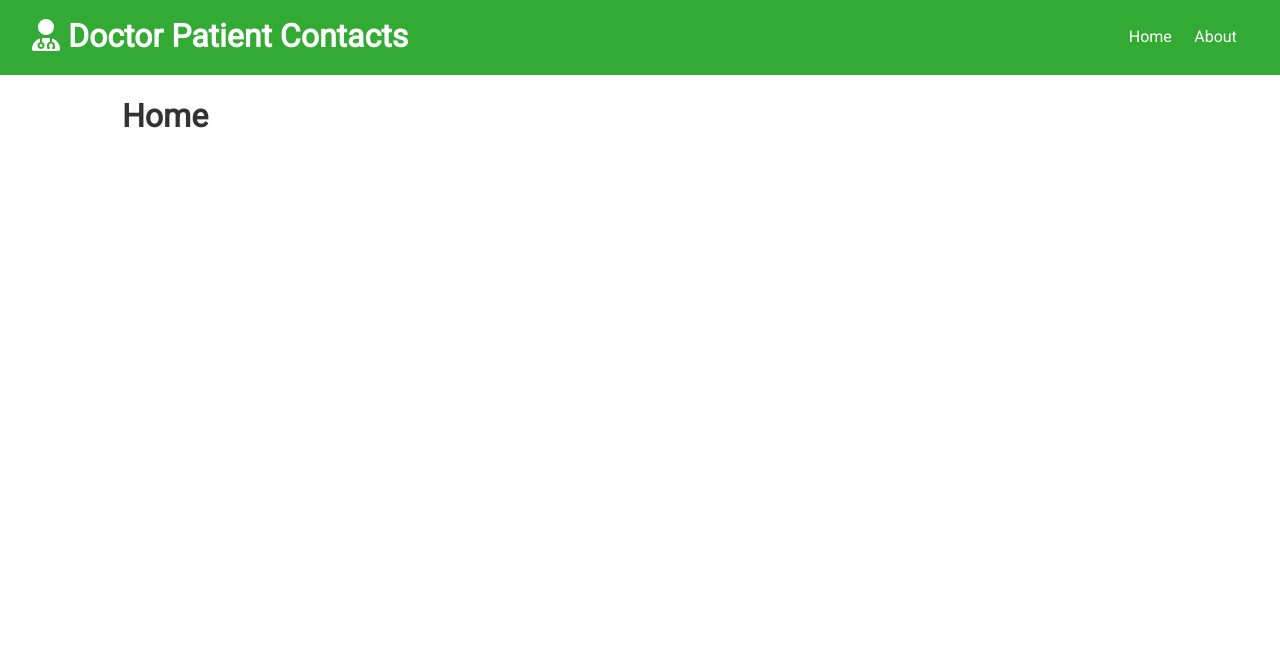
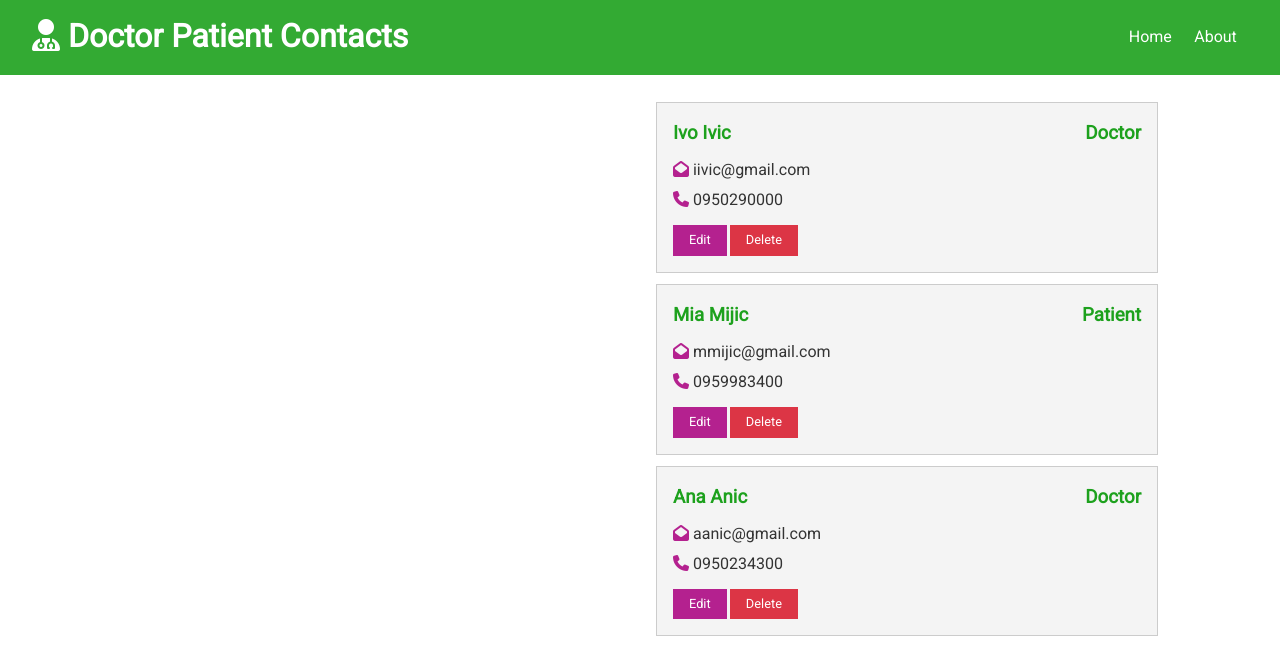
Before and after one commit to AntoniaBajic/MERN-DoctorPatientContacts, a React (Create React App) app in the folder client/: page / in a window 1280 px wide. Shown: the top 658 px of the page. Built offline with nearby package versions, Linux system fonts and the light colour scheme.

Commit message:
Contact components created

```diff
--- a/client/src/App.css
+++ b/client/src/App.css
@@ -7,6 +7,7 @@
   --light-color: #f4f4f4;
   --danger-color: #dc3545;
   --success-color: #28a745;
+  --patient-color: rgb(180, 33, 143);
 }
 
 * {
@@ -72,6 +73,10 @@ img {
 
 .text-primary {
   color: var(--primary-color);
+}
+
+.text-patient {
+  color: var(--patient-color);
 }
 
 .text-dark {
@@ -289,6 +294,13 @@ img {
   border: #ccc solid 1px;
 }
 
+.btn-patient,
+.bg-patient,
+.badge-patient {
+  background: var(--patient-color);
+  color: #fff;
+}
+
 .round-img {
   border-radius: 50%;
 }
--- a/client/src/App.js
+++ b/client/src/App.js
@@ -3,10 +3,12 @@ import { BrowserRouter as Router, Route, Switch } from "react-router-dom";
 import Navbar from "./components/layout/Navbar";
 import Home from "./components/pages/Home";
 import About from "./components/pages/About";
+import ContactState from "./context/contact/ContactState";
 import "./App.css";
 
 const App = () => {
   return (
+    <ContactState>
       <Router>
         <Fragment>
           <Navbar />
@@ -18,6 +20,7 @@ const App = () => {
           </div>
         </Fragment>
       </Router>
+    </ContactState>
   );
 };
 
--- /dev/null
+++ b/client/src/components/contacts/ContactItem.js
@@ -0,0 +1,37 @@
+import React from "react";
+import PropTypes from 'prop-types'
+
+const ContactItem = ({ contact }) => {
+  const { id, name, email, phone, type } = contact;
+  return (
+    <div className='card bg-light'>
+      <h3 className='text-primary text-left'>
+        {name}{" "}
+        <span style={{ float: 'right' }}
+          className={
+            'badge' + (type === 'doctor' ? "badge-primary" : "badge-patient")
+          }
+        >
+          {type.charAt(0).toUpperCase() + type.slice(1)}
+        </span>
+      </h3>
+      <ul className='list'>
+        {email && (<li>
+          <i className="fas fa-envelope-open text-patient"></i> {email}
+        </li>)}
+        {phone && (<li>
+          <i className="fas fa-phone text-patient"></i> {phone}
+        </li>)}
+      </ul>
+      <p>
+        <button className='btn btn-patient btn-sm'>Edit</button>
+        <button className='btn btn-danger btn-sm'>Delete</button>
+      </p>
+    </div>
+  );
+};
+
+ContactItem.propTypes = {
+  contact: PropTypes.object.isRequired,
+}
+export default ContactItem;
--- /dev/null
+++ b/client/src/components/contacts/Contacts.js
@@ -0,0 +1,19 @@
+import React, { Fragment, useContext } from "react";
+import ContactItem from "./ContactItem";
+import ContactContext from "../../context/contact/contactContext";
+
+const Contacts = () => {
+  const contactContext = useContext(ContactContext);
+
+  const { contacts } = contactContext;
+
+  return (
+    <Fragment>
+      {contacts.map((contact) => (
+        <ContactItem key={contact.id} contact={contact} />
+      ))}
+    </Fragment>
+  );
+};
+
+export default Contacts;
--- a/client/src/components/pages/Home.js
+++ b/client/src/components/pages/Home.js
@@ -1,9 +1,13 @@
 import React from "react";
+import Contacts from "../contacts/Contacts";
 
 const Home = () => {
   return (
-    <div>
-      <h1> Home</h1>
+    <div className='grid-2'>
+      <div></div>
+      <div>
+        <Contacts />
+      </div>
     </div>
   );
 };
--- /dev/null
+++ b/client/src/context/contact/ContactState.js
@@ -0,0 +1,65 @@
+import React, { useReducer } from "react";
+import uuid from "uuid";
+import ContactContext from "./contactContext";
+import contactReducer from "./contactReducer";
+import {
+  ADD_CONTACT,
+  DELETE_CONTACT,
+  SET_CURRENT,
+  CLEAR_CURRENT,
+  UPDATE_CONTACT,
+  FILTER_CONTACTS,
+  CLEAR_FILTER,
+} from "../types";
+
+const ContactState = (props) => {
+  const initialState = {
+    contacts: [
+      {
+        id: 1,
+        name: "Ivo Ivic",
+        email: "iivic@gmail.com",
+        phone: "0950290000",
+        type: "doctor",
+      },
+      {
+        id: 2,
+        name: "Mia Mijic",
+        email: "mmijic@gmail.com",
+        phone: "0959983400",
+        type: "patient",
+      },
+      {
+        id: 3,
+        name: "Ana Anic",
+        email: "aanic@gmail.com",
+        phone: "0950234300",
+        type: "doctor",
+      },
+    ],
+  };
+
+  const [state, dispatch] = useReducer(contactReducer, initialState);
+
+  // Add Contact
+
+  // Delete Contact
+
+  // Set Current Contact
+
+  // Clear Current Contact
+
+  // Update Contact
+
+  // Filter Contacts
+
+  // Clear Filter
+
+  return (
+    <ContactContext.Provider value={{ contacts: state.contacts }}>
+      {props.children}
+    </ContactContext.Provider>
+  );
+};
+
+export default ContactState;
--- /dev/null
+++ b/client/src/context/contact/contactContext.js
@@ -0,0 +1,5 @@
+import { createContext } from "react";
+
+const contactContext = createContext();
+
+export default contactContext;
--- /dev/null
+++ b/client/src/context/types.js
@@ -0,0 +1,9 @@
+export const ADD_CONTACT = "ADD_CONTACT";
+export const DELETE_CONTACT = "DELETE_CONTACT";
+export const SET_CURRENT = "SET_CURRENT";
+export const CLEAR_CURRENT = "CLEAR_CURRENT";
+export const UPDATE_CONTACT = "UPDATE_CONTACT";
+export const FILTER_CONTACTS = "FILTER_CONTACTS";
+export const CLEAR_FILTER = "CLEAR_FILTER";
+export const SET_ALERT = "SET_ALERT";
+export const REMOVE_ALERT = "REMOVE_ALERT";
```
Also changed, not shown: client/src/context/contact/contactReducer.js (added). Lines whose indentation alone changed are shown as unchanged.
